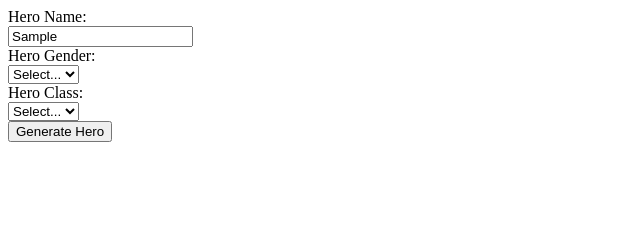
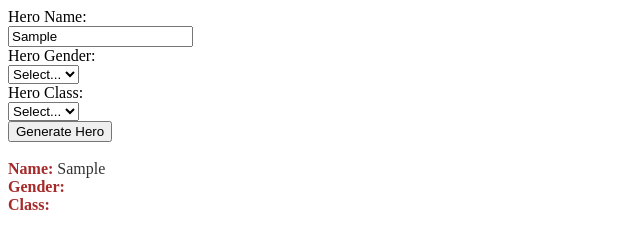
Before and after one commit to i1derdou/web-330, a plain HTML site: page week-2/character-generator/index.html in a window 1280 px wide. Both pictures are taken after typing "Sample" into the empty fields and a click on the button "Generate Hero". Shown: the whole page, without its empty margins (0-640 px from the left). Drawn offline with Linux system fonts and the light colour scheme.

Commit message:
Updated files and assets

```diff
--- a/week-2/character-generator/script.js
+++ b/week-2/character-generator/script.js
@@ -3,23 +3,41 @@
   Chapter 1
   Programming Assignment
 
-  Author:
-  Date:
+  Author: David Clemens
+  Date: 2024-06-09
   Filename:
 */
 
 "use strict";
 
 function createCharacter(name, gender, characterClass) {
-  // TODO: Implement this function
+  return {
+    getName: function() {
+        return name;
+    },
+    getGender: function() {
+        return gender;
+    },
+    getClass: function() {
+        return characterClass;
+    }
+  };
 }
 
 document.getElementById("generateHero").addEventListener("click", function(e) {
+
+  // Prevent form from submitting
   e.preventDefault();
 
-  // TODO: Get form values
+  // Get form values
+  const name = document.getElementById('heroName').value;
+  const gender = document.getElementById('heroGender').value;
+  const characterClass = document.getElementById('heroClass').value;
 
-  // TODO: Create character
+  // Create character
+  const character = createCharacter(name, gender, characterClass);
 
-  // TODO: Display character information
+  // Display character information
+  document.getElementById('characterOutput').innerHTML = '<br><strong>Name:</strong> ' + character.getName() + '<br><strong>Gender:</strong> ' + character.getGender() + '<br><strong>Class:</strong> ' + character.getClass();
+
 });
--- a/week-2/character-generator/styles.css
+++ b/week-2/character-generator/styles.css
@@ -3,9 +3,15 @@
   Chapter 1
   Programming Assignment
 
-  Author:
-  Date:
-  Filename:
+  Author: David Clemens
+  Date: 2024-06-09
+  Filename: styles.css
 */
 
 /* Your CSS goes here */
+div #characterOutput strong {
+  color: brown;
+}
+div #characterOutput {
+  color: #333333;
+}
```
Also changed, not shown: week-2/character-generator/index.html (+2 -2 lines), 1 other file.
